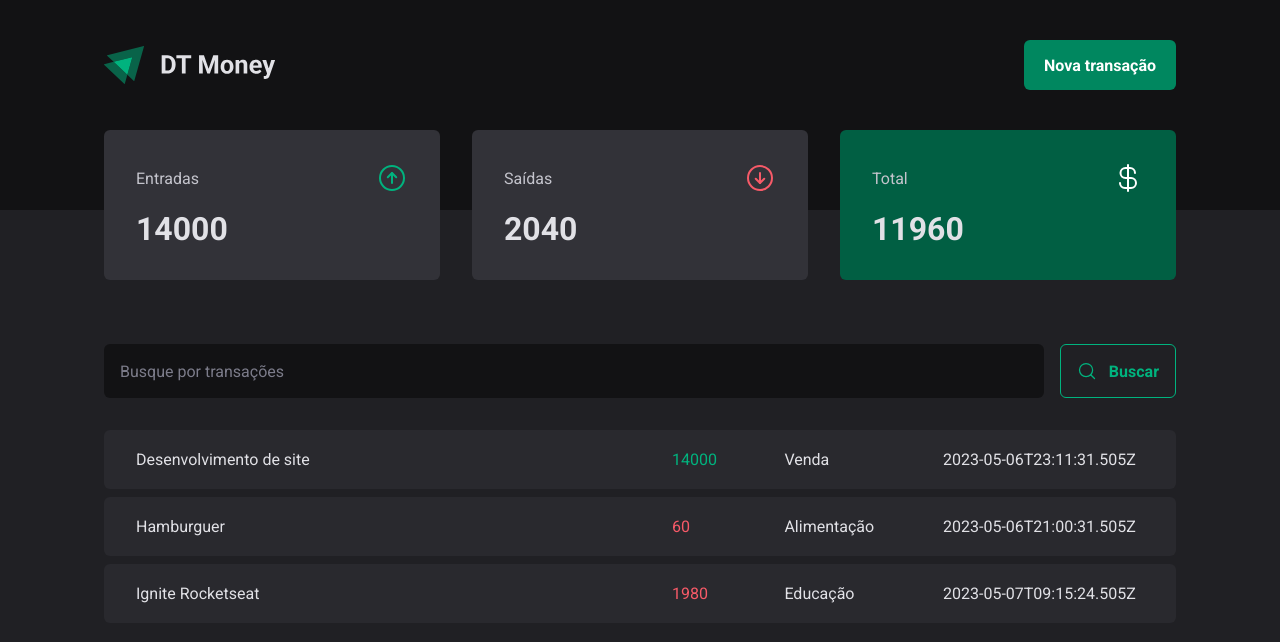
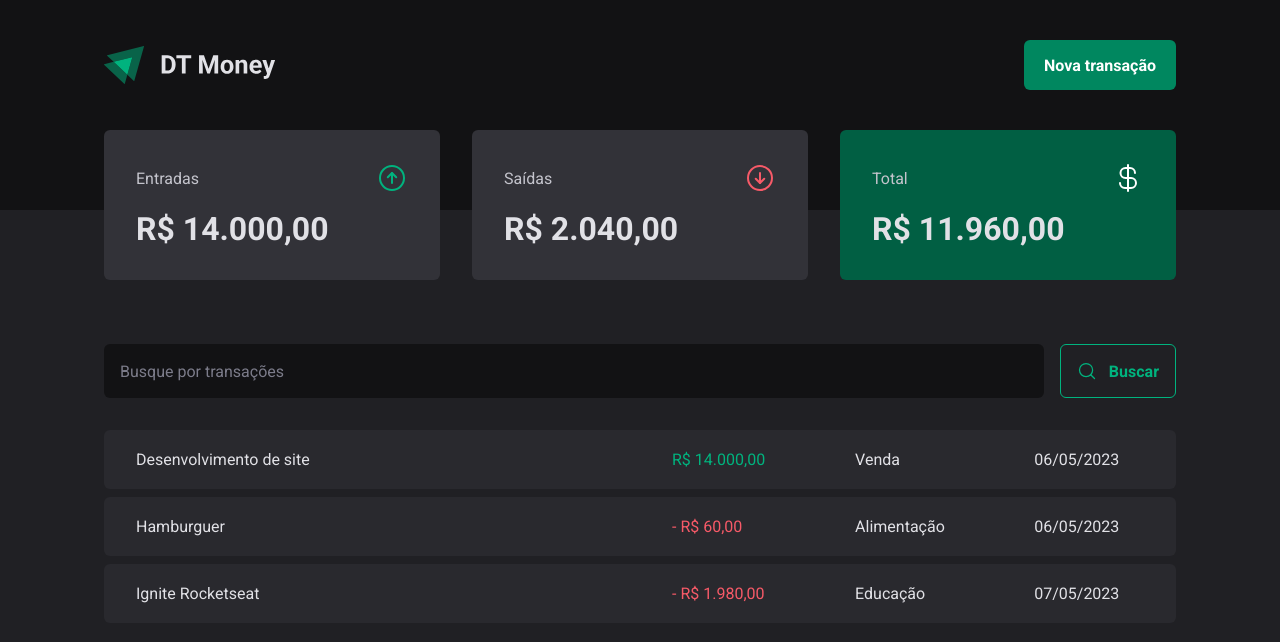
Before and after one commit to marinapsvreis/reactjs-rocketseat-ignite-2022-project03-dtmoney, a React (Vite) app: page / in a window 1280 px wide. Shown: the top 642 px of the page. Built offline with nearby package versions, Linux system fonts and the light colour scheme; data requests are answered from the project's data file.

Commit message:
:art: Formatando valores monetários e datas

```diff
--- a/src/components/Summary/index.tsx
+++ b/src/components/Summary/index.tsx
@@ -1,6 +1,7 @@
 import { ArrowCircleDown, ArrowCircleUp, CurrencyDollar } from "phosphor-react";
 import { useContext } from "react";
 import { TransactionsContext } from "../../contexts/TransactionsContext";
+import { priceFormatter } from "../../utils/formatter";
 import { SummaryCard, SummaryContainer } from "./styles";
 
 export function Summary() {
@@ -29,7 +30,7 @@
           <ArrowCircleUp size={32} color="#00b37e" />
         </header>
 
-        <strong>{summary.income}</strong>
+        <strong>{priceFormatter.format(summary.income)}</strong>
       </SummaryCard>
 
       <SummaryCard>
@@ -38,7 +39,7 @@
           <ArrowCircleDown size={32} color="#f75a68" />
         </header>
 
-        <strong>{summary.outcome}</strong>
+        <strong>{priceFormatter.format(summary.outcome)}</strong>
       </SummaryCard>
 
       <SummaryCard variant="green">
@@ -47,7 +48,7 @@
           <CurrencyDollar size={32} color="#fff" />
         </header>
 
-        <strong>{summary.total}</strong>
+        <strong>{priceFormatter.format(summary.total)}</strong>
       </SummaryCard>
     </SummaryContainer>
   );
--- a/src/pages/Transactions/index.tsx
+++ b/src/pages/Transactions/index.tsx
@@ -2,6 +2,7 @@
 import { Header } from "../../components/Header";
 import { Summary } from "../../components/Summary";
 import { TransactionsContext } from "../../contexts/TransactionsContext";
+import { dateFormatter, priceFormatter } from "../../utils/formatter";
 import { SearchForm } from "./components/SearchForm";
 import {
   PriceHighlight,
@@ -19,7 +20,7 @@
 }
 
 export function Transactions() {
-  const {  transactions } = useContext(TransactionsContext);
+  const { transactions } = useContext(TransactionsContext);
 
   return (
     <div>
@@ -35,11 +36,12 @@
                 <td width="50%">{transaction.description}</td>
                 <td>
                   <PriceHighlight variant={transaction.type}>
-                    {transaction.price}
+                    {transaction.type === "outcome" && "- "}
+                    {priceFormatter.format(transaction.price)}
                   </PriceHighlight>
                 </td>
                 <td>{transaction.category}</td>
-                <td>{transaction.createdAt}</td>
+                <td>{dateFormatter.format(new Date(transaction.createdAt))}</td>
               </tr>
             ))}
           </tbody>
--- /dev/null
+++ b/src/utils/formatter.ts
@@ -0,0 +1,6 @@
+export const dateFormatter = new Intl.DateTimeFormat("pt-BR");
+
+export const priceFormatter = new Intl.NumberFormat("pt-BR", {
+  style: "currency",
+  currency: "BRL",
+});
```
